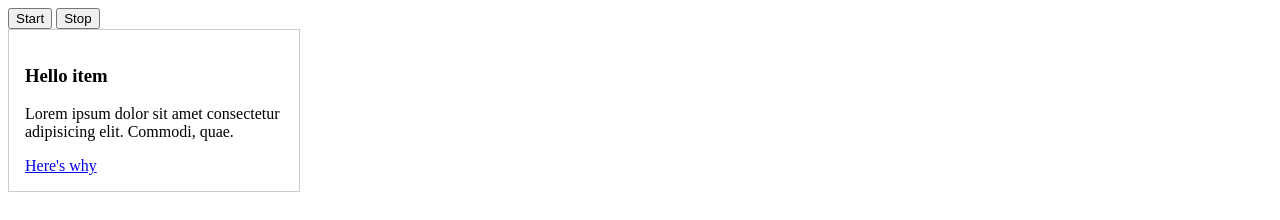
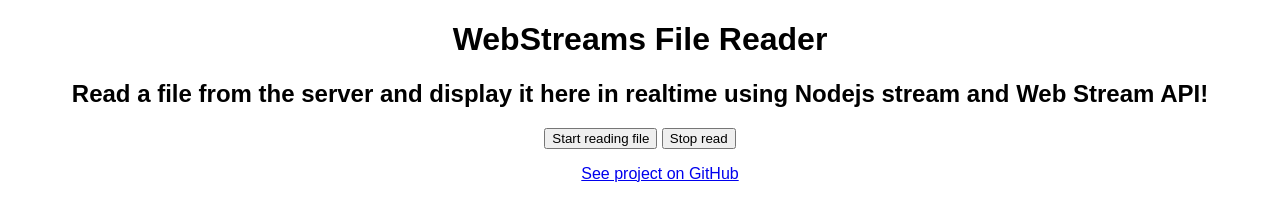
Before and after one commit to EduardoReisUX/GiB-files-reader, a website: page app/index.html in a window 1280 px wide. Drawn offline with Linux system fonts and the light colour scheme.

Commit message:
feat: add link to repo and tweaks in css

```diff
--- a/app/index.html
+++ b/app/index.html
@@ -11,21 +11,23 @@
   </head>
 
   <body>
-    <button id="start">Start</button>
-    <button id="stop">Stop</button>
+    <h1>WebStreams File Reader</h1>
+    <h2>
+      Read a file from the server and display it here in realtime using Nodejs
+      stream and Web Stream API!
+    </h2>
+
+    <button id="start">Start reading file</button>
+    <button id="stop">Stop read</button>
+    <menu>
+      <a
+        href="https://github.com/EduardoReisUX/GiB-files-reader"
+        target="_blank"
+        >See project on GitHub</a
+      >
+    </menu>
     <div class="container">
-      <main id="cards" class="grid">
-        <article>
-          <div class="text">
-            <h3>Hello item</h3>
-            <p>
-              Lorem ipsum dolor sit amet consectetur adipisicing elit. Commodi,
-              quae.
-            </p>
-            <a href="#">Here's why</a>
-          </div>
-        </article>
-      </main>
+      <main id="cards" class="grid"></main>
     </div>
   </body>
 </html>
--- a/app/style.css
+++ b/app/style.css
@@ -1,3 +1,13 @@
+body {
+  font-family: sans-serif;
+  text-align: center;
+}
+
+.container {
+  padding: 1rem;
+  text-align: start;
+}
+
 .grid {
     display: grid;
     grid-template-columns: repeat(auto-fill, minmax(280px, 1fr));
@@ -7,6 +17,7 @@
 
 .grid > article {
   border: 1px solid #ccc;
+  border-radius: 8px;
 }
 
 .grid .text {
```
